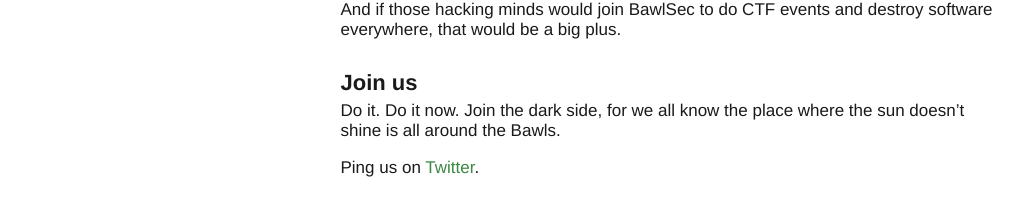
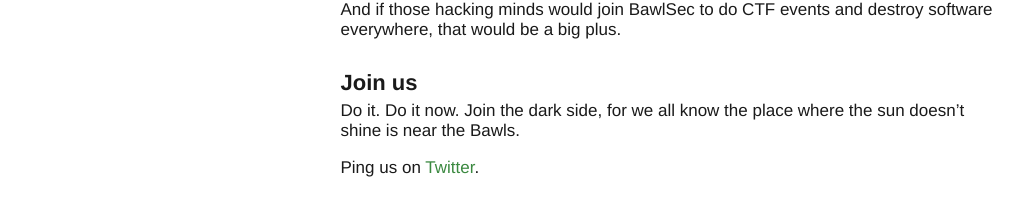
Before and after one commit to BawlSec/website, a Jekyll site: the page built from _posts/2020-01-10-our-first-bawlsec-comic-sql-injection.md, in a window 1280 px wide. Shown: the part 531-747 px from the top of the page, without its empty margins (133-1156 px from the left). Built offline with Jekyll 4.4.1, drawn with Linux system fonts in a browser that asks for light colours.

Commit message:
blog typo

```diff
--- a/_posts/2020-01-10-our-first-bawlsec-comic-sql-injection.md
+++ b/_posts/2020-01-10-our-first-bawlsec-comic-sql-injection.md
@@ -17,6 +17,6 @@ And if those hacking minds would join BawlSec to do CTF events and destroy softw
 
 ## Join us
 
-Do it. Do it now. Join the dark side, for we all know the place where the sun doesn't shine is all around the Bawls.
+Do it. Do it now. Join the dark side, for we all know the place where the sun doesn't shine is near the Bawls.
 
 Ping us on [Twitter](https://twitter.com/BawlSec).
```
